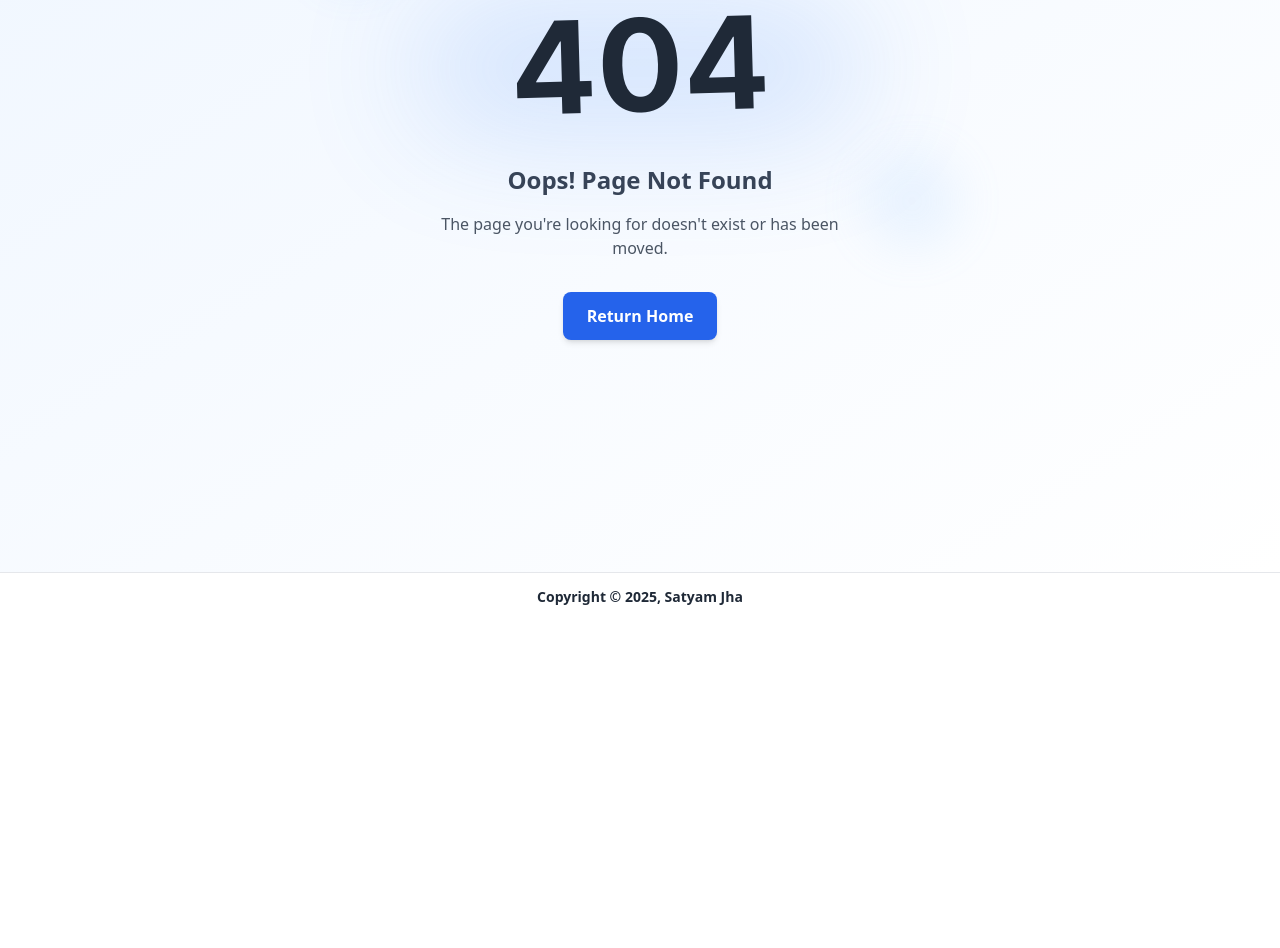
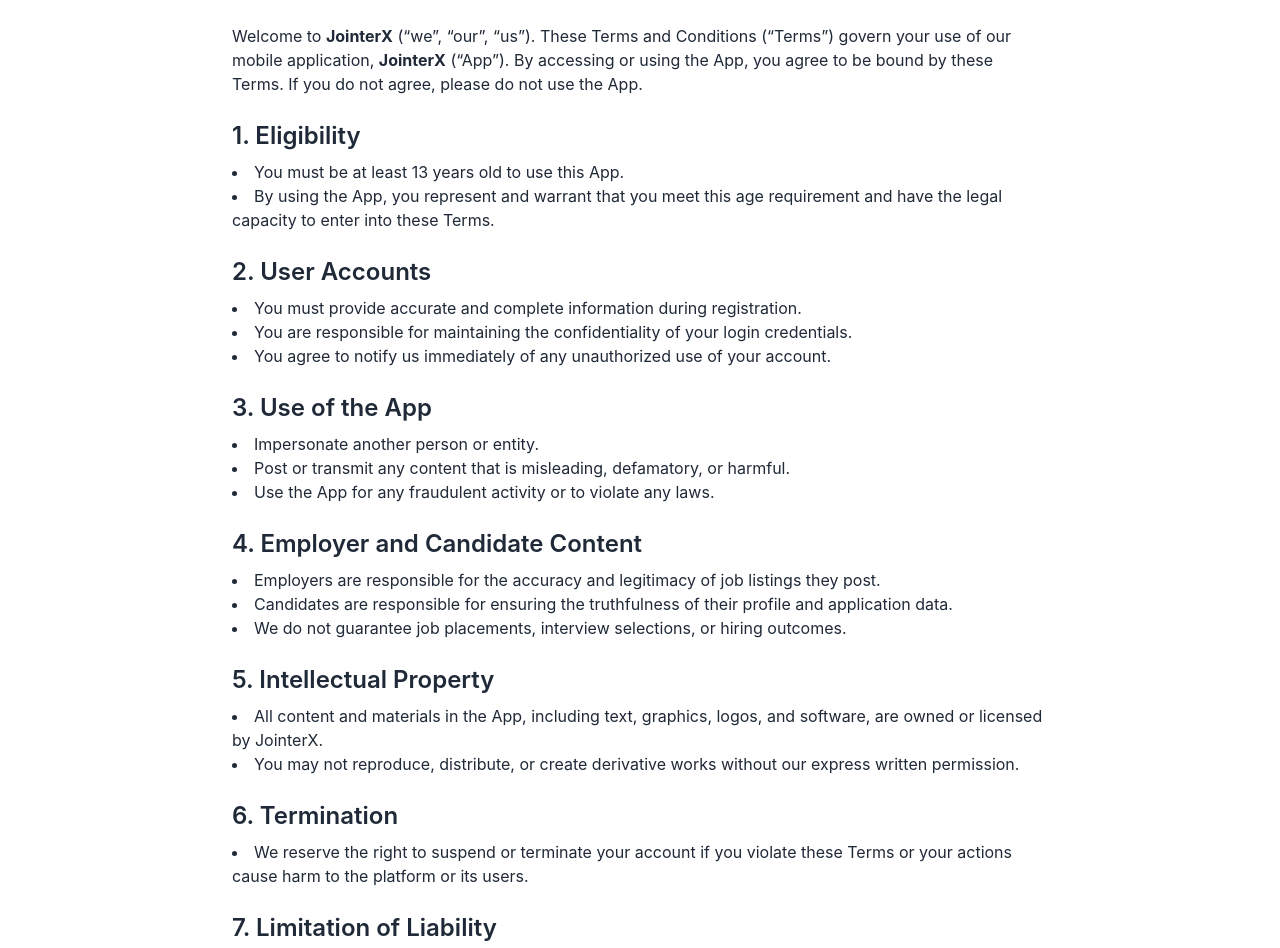
Before and after one commit to Satyamjha76/my-portfolio, a React (Create React App) app: page /JointerX/TermsandConditions in a window 1280 px wide. Before the commit this address had no page. Shown: the part 284-1232 px from the top of the page. Before the commit the page ends 905 px from the top, so only its background shows below. Built offline with nearby package versions, Linux system fonts and the light colour scheme.

Commit message:
Added+Updated: Updated Privacy Policy & Added TermsandConditions page

```diff
--- a/src/App.js
+++ b/src/App.js
@@ -9,6 +9,7 @@
 import Contact from './pages/Contact';
 import Footer from './components/Footer';
 import JointerXPrivacyPolicy from './pages/JointerX/PrivacyPolicy';
+import JointerXTermsAndConditions from './pages/JointerX/TermsandCondition';
 
 function App() {
 
@@ -23,6 +24,7 @@
         <Route path='/About' element={<About/>} errorElement={<NotFound/>}/>
         <Route path='/Contact' element={<Contact/>} errorElement={<NotFound/>}/>
         <Route path='/JointerX/PrivacyPolicy' element={<JointerXPrivacyPolicy/>} errorElement={<NotFound/>}/>
+        <Route path='/JointerX/TermsandConditions' element={<JointerXTermsAndConditions/>} errorElement={<NotFound/>}/>
         <Route path="*" element={<NotFound />} />
 
        </Routes>
--- a/src/pages/JointerX/PrivacyPolicy.jsx
+++ b/src/pages/JointerX/PrivacyPolicy.jsx
@@ -2,13 +2,14 @@
 
 export default function PrivacyPolicy() {
   return (
-    <div className="min-h-screen w-full bg-white text-gray-800 dark:bg-gray-800 dark:text-white">
+    <div className="min-h-screen w-full bg-white text-gray-800 dark:bg-gray-800 dark:text-white pb-10 pt-10">
       {" "}
       <div className="p-6 md:p-10 max-w-4xl mx-auto">
         {" "}
         <h1 className="text-3xl text-center font-bold mb-10">
-          Privacy Policy for JointerX
+          Privacy Policy
         </h1>{" "}
+        <h2 className="text-2xl text-center font-semibold mb-4">JointerX</h2>{" "}
         <p className="mb-6 font-medium">Effective Date: July 5, 2025</p>
         <p className="mb-4">
           Welcome to <strong>JointerX</strong> (“we,” “our,” “us”). We are
--- /dev/null
+++ b/src/pages/JointerX/TermsandCondition.jsx
@@ -0,0 +1,136 @@
+import React from "react";
+
+export default function TermsAndConditions() {
+  return (
+    <div className="min-h-screen w-full bg-white text-gray-800 dark:bg-gray-800 dark:text-white pb-10 pt-10">
+      {" "}
+      <div className="p-6 md:p-10 max-w-4xl mx-auto">
+        {" "}
+        <h1 className="text-3xl text-center font-bold mb-10">
+          Terms and Conditions
+        </h1>{" "}
+        <h2 className="text-2xl text-center font-semibold mb-4">JointerX</h2>{" "}
+        <p className="mb-6 font-medium">Effective Date: July 5, 2025</p>
+        <p className="mb-4">
+          Welcome to <strong>JointerX</strong> (“we”, “our”, “us”). These Terms
+          and Conditions (“Terms”) govern your use of our mobile application,{" "}
+          <strong>JointerX</strong> (“App”). By accessing or using the App, you
+          agree to be bound by these Terms. If you do not agree, please do not
+          use the App.
+        </p>
+        <h2 className="text-2xl font-semibold mt-6 mb-2">1. Eligibility</h2>
+        <ul className="list-disc list-inside mb-4">
+          <li>You must be at least 13 years old to use this App.</li>
+          <li>
+            By using the App, you represent and warrant that you meet this age
+            requirement and have the legal capacity to enter into these Terms.
+          </li>
+        </ul>
+        <h2 className="text-2xl font-semibold mt-6 mb-2">2. User Accounts</h2>
+        <ul className="list-disc list-inside mb-4">
+          <li>
+            You must provide accurate and complete information during
+            registration.
+          </li>
+          <li>
+            You are responsible for maintaining the confidentiality of your
+            login credentials.
+          </li>
+          <li>
+            You agree to notify us immediately of any unauthorized use of your
+            account.
+          </li>
+        </ul>
+        <h2 className="text-2xl font-semibold mt-6 mb-2">3. Use of the App</h2>
+        <ul className="list-disc list-inside mb-4">
+          <li>Impersonate another person or entity.</li>
+          <li>
+            Post or transmit any content that is misleading, defamatory, or
+            harmful.
+          </li>
+          <li>
+            Use the App for any fraudulent activity or to violate any laws.
+          </li>
+        </ul>
+        <h2 className="text-2xl font-semibold mt-6 mb-2">
+          4. Employer and Candidate Content
+        </h2>
+        <ul className="list-disc list-inside mb-4">
+          <li>
+            Employers are responsible for the accuracy and legitimacy of job
+            listings they post.
+          </li>
+          <li>
+            Candidates are responsible for ensuring the truthfulness of their
+            profile and application data.
+          </li>
+          <li>
+            We do not guarantee job placements, interview selections, or hiring
+            outcomes.
+          </li>
+        </ul>
+        <h2 className="text-2xl font-semibold mt-6 mb-2">
+          5. Intellectual Property
+        </h2>
+        <ul className="list-disc list-inside mb-4">
+          <li>
+            All content and materials in the App, including text, graphics,
+            logos, and software, are owned or licensed by JointerX.
+          </li>
+          <li>
+            You may not reproduce, distribute, or create derivative works
+            without our express written permission.
+          </li>
+        </ul>
+        <h2 className="text-2xl font-semibold mt-6 mb-2">6. Termination</h2>
+        <ul className="list-disc list-inside mb-4">
+          <li>
+            We reserve the right to suspend or terminate your account if you
+            violate these Terms or your actions cause harm to the platform or
+            its users.
+          </li>
+        </ul>
+        <h2 className="text-2xl font-semibold mt-6 mb-2">
+          7. Limitation of Liability
+        </h2>
+        <ul className="list-disc list-inside mb-4">
+          <li>
+            To the fullest extent permitted by law, JointerX shall not be liable
+            for any direct, indirect, or consequential damages arising from your
+            use of the App.
+          </li>
+          <li>
+            We are not liable for loss of data, employment opportunities, or
+            business outcomes.
+          </li>
+        </ul>
+        <h2 className="text-2xl font-semibold mt-6 mb-2">8. Privacy</h2>
+        <p className="mb-4">
+          Your use of the App is also governed by our{" "}
+          <a
+            href="https://satyamjha.live/JointerX/PrivacyPolicy"
+            className="underline text-blue-400"
+            target="_blank"
+            rel="noopener noreferrer"
+          >
+            Privacy Policy
+          </a>
+          . By using the App, you consent to the collection and use of
+          information as described therein.
+        </p>
+        <h2 className="text-2xl font-semibold mt-6 mb-2">9. Modifications</h2>
+        <p className="mb-4">
+          We may revise these Terms from time to time. Changes will be posted
+          within the App or via the website. Continued use of the App
+          constitutes acceptance of the revised Terms.
+        </p>
+        <h2 className="text-2xl font-semibold mt-6 mb-2">10. Contact Us</h2>
+        <p className="mb-1">
+          For questions or concerns regarding these Terms, contact us at:
+        </p>
+        <p className="mt-2">Email: jha.satyam1976@gmail.com</p>
+        <p>Phone: 9712932934</p>
+      </div>
+    </div>
+  );
+}
```
